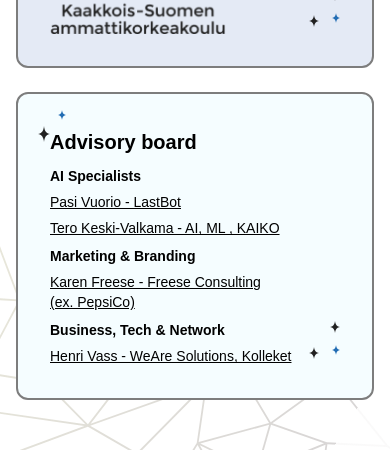
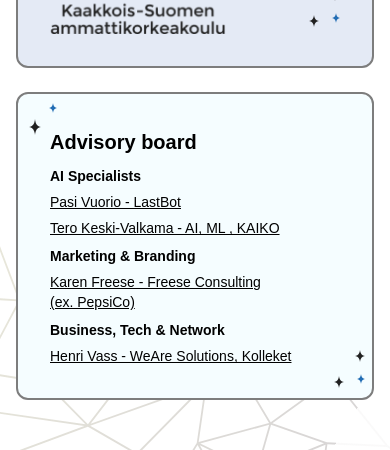
Before and after one commit to Asraful-code235/nedu-ai, a Next.js app: page / in a window 390 px wide. Shown: the part 7410-7860 px from the top of the page. Built offline with nearby package versions, Linux system fonts and the light colour scheme; a web font is replaced by a local one.

Commit message:
Design fixes

```diff
--- a/app/globals.scss
+++ b/app/globals.scss
@@ -25,6 +25,23 @@
     display: none;
     -ms-overflow-style: none; /* IE and Edge */
     scrollbar-width: none;
+  }
+}
+
+@media screen and (max-width: 398px) {
+  .Advisory {
+    &::after {
+      position: absolute;
+      bottom: 1% !important;
+      right: 2% !important;
+    }
+  }
+  .Advisory {
+    &::before {
+      position: absolute;
+      top: 3% !important;
+      left: 3% !important;
+    }
   }
 }
 
--- a/components/start/OurStory.jsx
+++ b/components/start/OurStory.jsx
@@ -205,7 +205,7 @@
                     />
                   </div>
                 </div>
-                <div className="p-[32px] lg:p-[40px] z-30 after:absolute after:content-[url('/images/threestars.svg')] after:bottom-8 after:right-8 relative before:absolute before:content-[url('/images/stars.svg')] before:top-4 before:left-5 bg-[#F5FDFF] border-2 border-[#7D7D7D] rounded-xl flex flex-col items-start justify-start gap-2 lg:gap-5">
+                <div className="Advisory p-[32px] lg:p-[40px] z-30 after:absolute after:content-[url('/images/threestars.svg')] after:bottom-8 after:right-8 relative before:absolute before:content-[url('/images/stars.svg')] before:top-4 before:left-5 bg-[#F5FDFF] border-2 border-[#7D7D7D] rounded-xl flex flex-col items-start justify-start gap-2 lg:gap-5">
                   <h3 className="text-xl  lg:text-[28px] font-bold leading-[32px]">
                     Advisory board
                   </h3>
```
